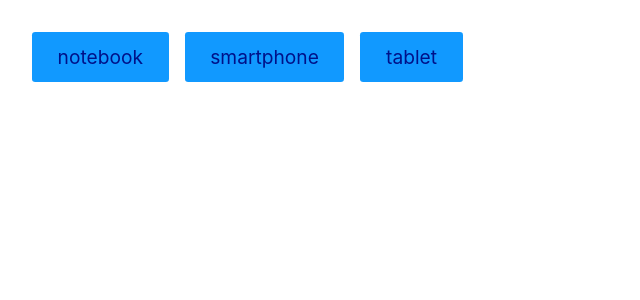
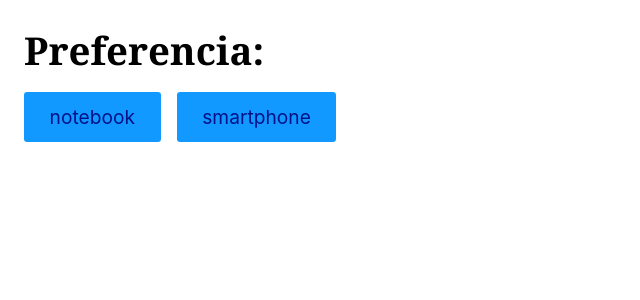
Before and after one commit to AysllaGomes/react-hooks, a React (Create React App) app: page / in a window 1280 px wide. Shown: the top 300 px of the page, without its empty margins (0-640 px from the left). Built offline with nearby package versions, Linux system fonts and the light colour scheme.

Commit message:
[UPT] [TASK-????] Utilizando o useEffect junto com useState, para realizar o controle de estados do componente, e setando a preferência do usuário dentro do localStorage

```diff
--- a/src/App.js
+++ b/src/App.js
@@ -2,33 +2,29 @@ import React from 'react';
 import Produto from './Produto';
 
 const App = () => {
-  const [dados, setDados] = React.useState(null);
-  const [carregando, setCarregando] = React.useState(null);
+  const [produto, setProduto] = React.useState(null);
 
-  async function handleClick(event) {
-    setCarregando(true);
-    const response = await fetch(
-      `https://ranekapi.origamid.dev/json/api/produto/${event.target.innerText}`,
-    );
+  React.useEffect(() => {
+    const produtoLocal = window.localStorage.getItem('produto');
+    if (produtoLocal !== null) setProduto(produtoLocal);
+  }, []);
 
-    setDados(await response.json());
-    setCarregando(false);
+  React.useEffect(() => {
+    if (produto !== null) window.localStorage.setItem('produto', produto);
+  }, [produto]);
+
+  function handleClick({ target }) {
+    setProduto(target.innerText);
   }
 
   return (
     <div>
-      <button style={{ margin: '.5rem' }} onClick={handleClick}>
+      <h1>Preferencia: {produto}</h1>
+      <button onClick={handleClick} style={{ marginRight: '1rem' }}>
         notebook
       </button>
-      <button style={{ margin: '.5rem' }} onClick={handleClick}>
-        smartphone
-      </button>
-      <button style={{ margin: '.5rem' }} onClick={handleClick}>
-        tablet
-      </button>
-
-      {carregando && <p>Carregando...</p>}
-      {!carregando && dados && <Produto dados={dados} />}
+      <button onClick={handleClick}>smartphone</button>
+      <Produto produto={produto} />
     </div>
   );
 };
--- a/src/Produto.js
+++ b/src/Produto.js
@@ -1,11 +1,21 @@
 import React from 'react';
 
-const Produto = ({ dados }) => {
+const Produto = ({ produto }) => {
+  const [dados, setDados] = React.useState(null);
+
+  React.useEffect(() => {
+    if (produto !== null)
+      fetch(`https://ranekapi.origamid.dev/json/api/produto/${produto}`)
+        .then((response) => response.json())
+        .then((json) => setDados(json));
+  }, [produto]);
+
+  if (dados === null) return null;
+
   return (
     <div>
       <h1>{dados.nome}</h1>
       <p>R$ {dados.preco}</p>
-      <img src={dados.fotos[0].src} alt={dados.fotos[0].titulo} />
     </div>
   );
 };
```
